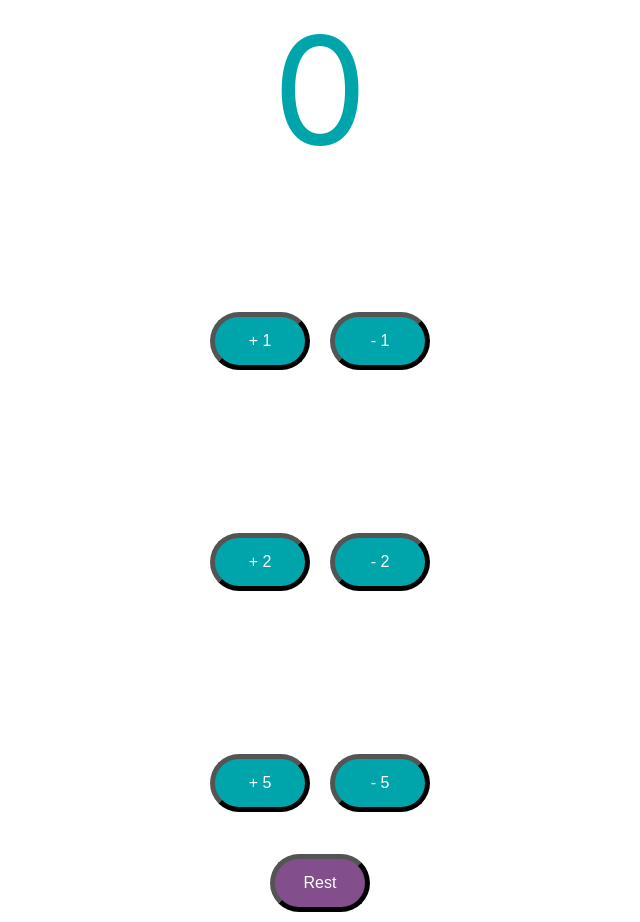
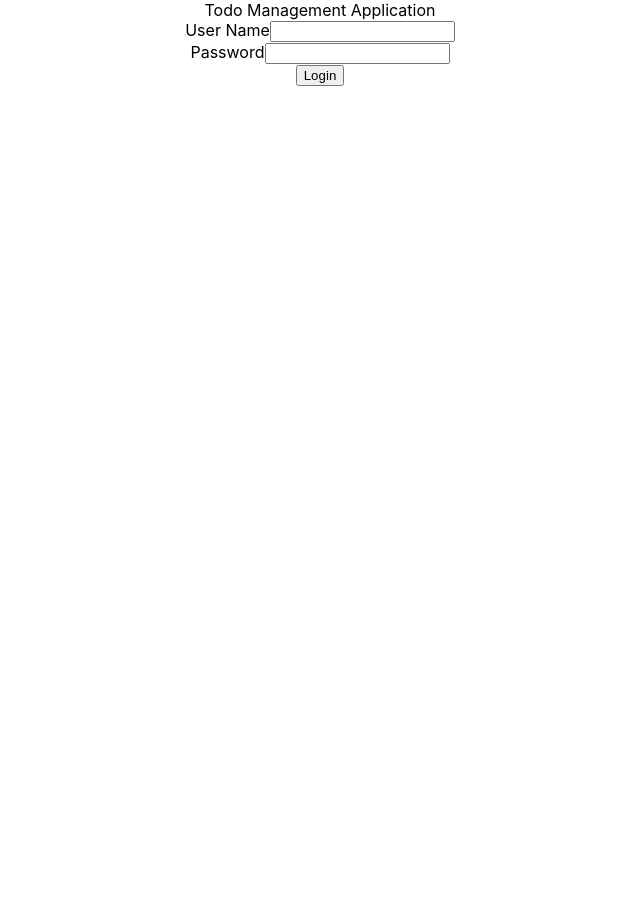
Before and after one commit to kaiqiz8/todo-app, a React (Create React App) app: page / in a window 1280 px wide. Shown: the whole page, without its empty margins (320-960 px from the left). After the commit the page ends 800 px from the top, so only its background shows below. Built offline with nearby package versions, Linux system fonts and the light colour scheme.

Commit message:
initial set up of todo app: set up login component

```diff
--- a/src/App.js
+++ b/src/App.js
@@ -2,11 +2,12 @@
 import './App.css';
 import CounterButton from './components/counter/Counter';
 import Counter from './components/counter/Counter'
+import TodoApp from './components/todo/TodoApp';
 
 function App() {
   return (
     <div className="App">
-      <Counter></Counter>
+      <TodoApp/>
     </div>
   );
 }
--- a/src/components/counter/Counter.css
+++ b/src/components/counter/Counter.css
@@ -1,4 +1,4 @@
-button {
+.button {
     font-size:16px;
     width: 100px;
     margin: 10px;
--- /dev/null
+++ b/src/components/todo/TodoApp.jsx
@@ -0,0 +1,37 @@
+export default function TodoApp() {
+    return (
+        <div className="TodoApp">
+            Todo Management Application
+            <LoginComponent />
+            {/* <WelcomeComponent /> */}
+        </div>
+    )
+}
+
+function LoginComponent() {
+    return (
+        <div className="Login">
+            <div className="LoginForm">
+                <div>
+                    <label>User Name</label>
+                    <input type="text" name="username" />
+                </div>
+                <div>
+                    <label>Password</label>
+                    <input type="text" name="password" />
+                </div>
+                <div>
+                    <button type="button" name="login">Login </button>
+                </div>
+            </div>
+        </div>
+    )
+}
+
+function WelcomeComponent() {
+    return (
+        <div className="Welcome">
+            Welcome Component
+        </div>
+    )
+}
```
